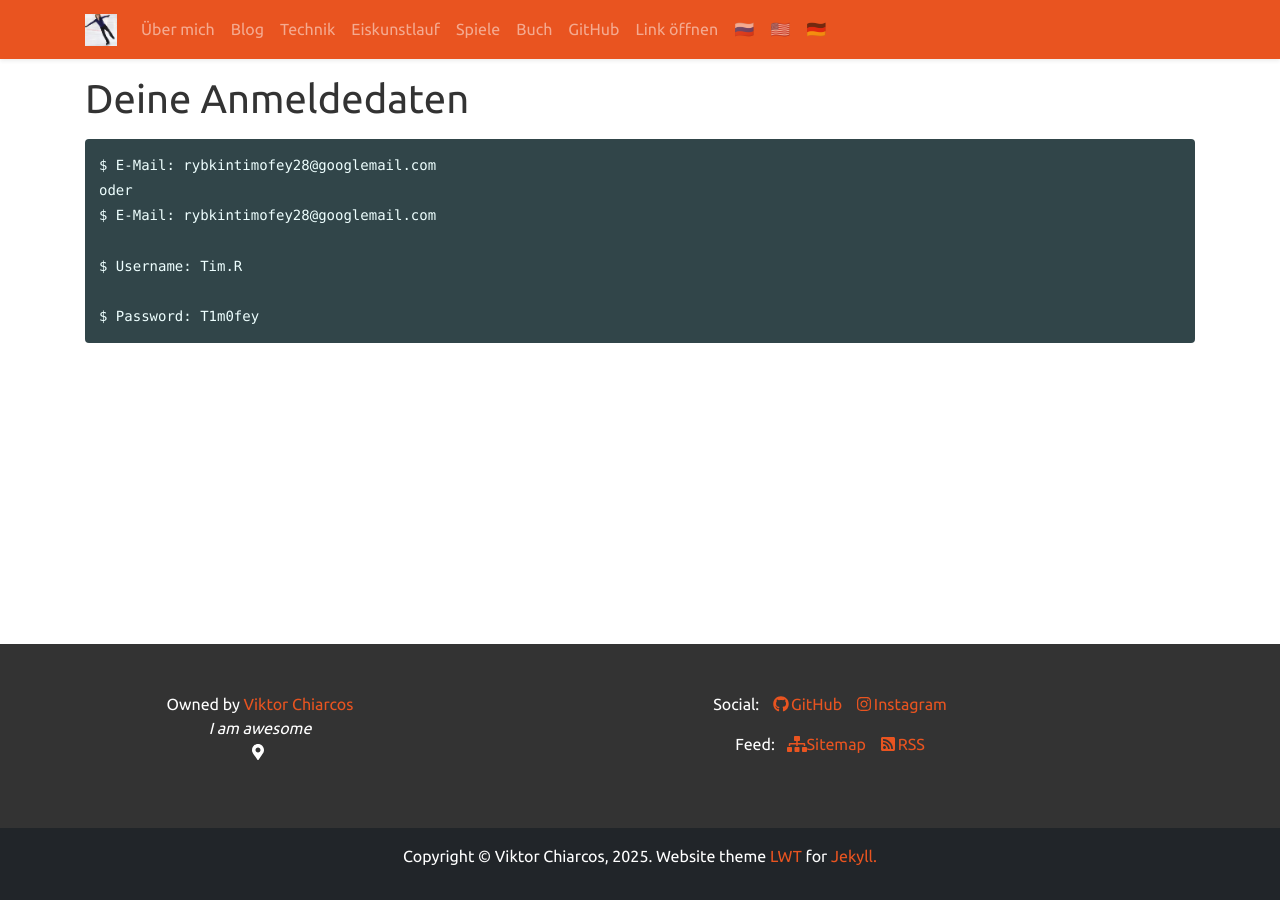
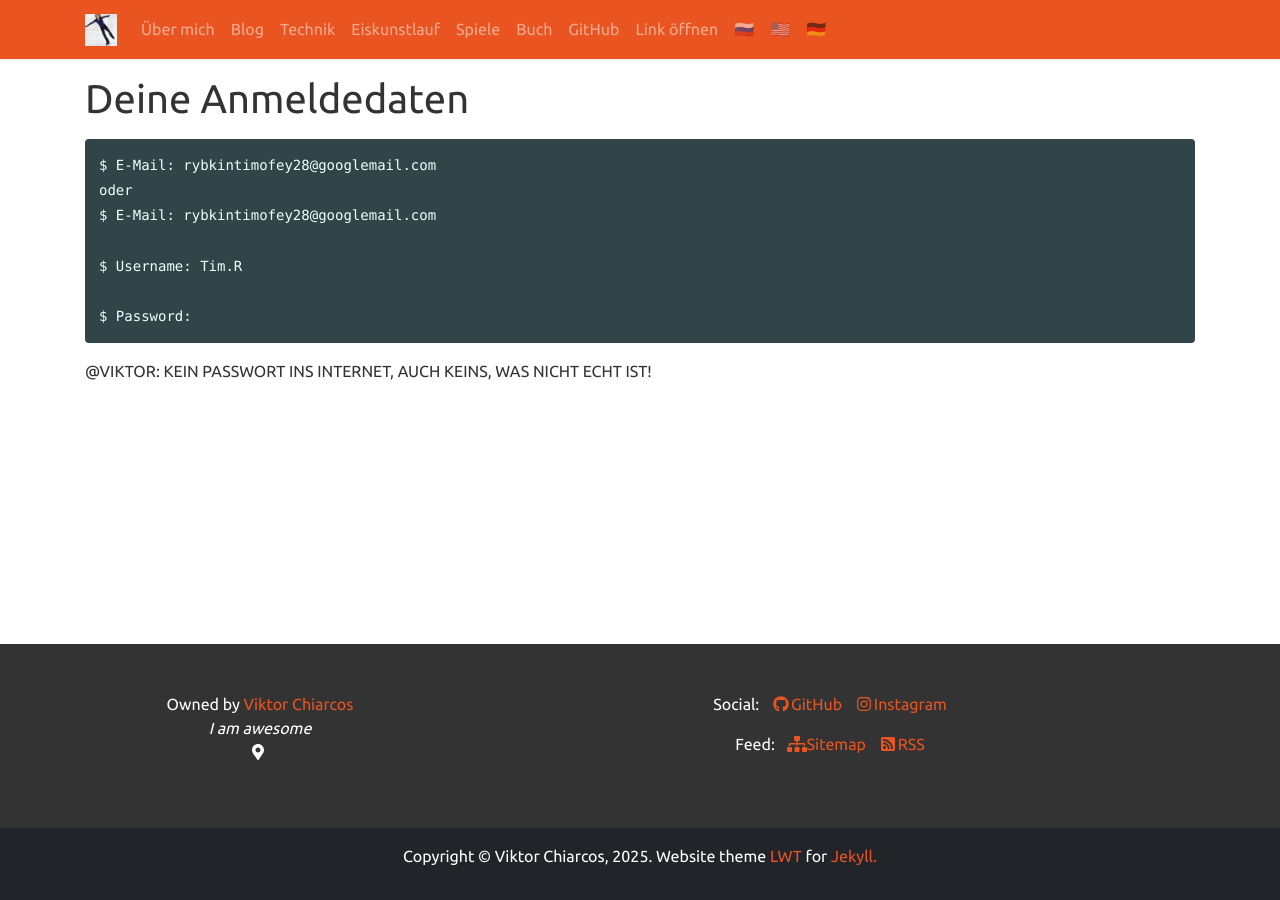
Before and after one commit to viktor-chiarcos/viktor-chiarcos.github.io, a Jekyll site: the page built from _pages/Unbekannter-Link/passwords/Tim.R.md, in a window 1280 px wide. Built offline with Jekyll 4.4.1, drawn with Linux system fonts in a browser that asks for light colours.

Commit message:
anonymize

```diff
--- a/_pages/Unbekannter-Link/passwords/Tim.R.md
+++ b/_pages/Unbekannter-Link/passwords/Tim.R.md
@@ -10,4 +10,7 @@ permalink: /open-link/passwords/Tim.R/
 
     $ Username: Tim.R
 
-    $ Password: T1m0fey
+    $ Password:
+
+
+@VIKTOR: KEIN PASSWORT INS INTERNET, AUCH KEINS, WAS NICHT ECHT IST!
```
